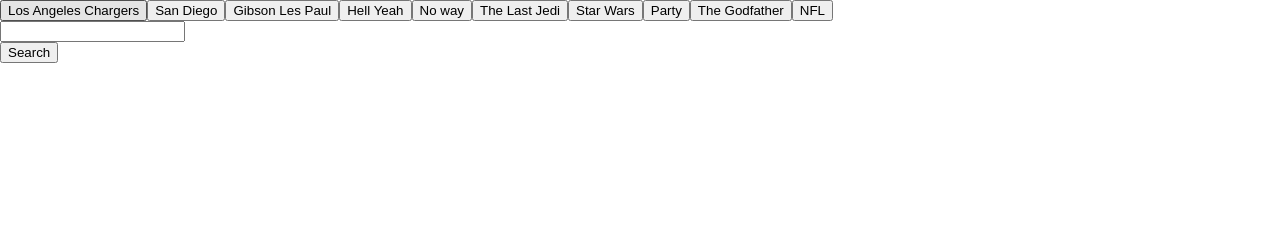
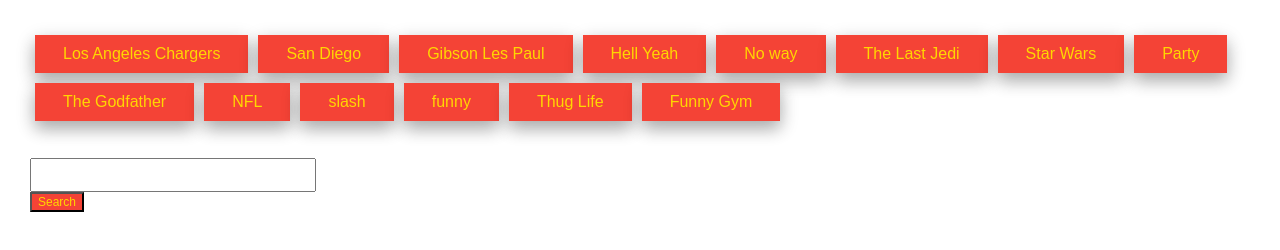
Before and after one commit to phild6596/giphy-api, a plain HTML site: page index.html in a window 1280 px wide. Drawn offline with nearby package versions, Linux system fonts and the light colour scheme.

Commit message:
<Final JS, CSS Style and HTML Finished styling the giphy site, checked over the JS and inclued 12 gifs in for loop for aesthetics.

```diff
--- a/assets/css/style.css
+++ b/assets/css/style.css
@@ -0,0 +1,54 @@
+body {
+    padding: 30px;
+}
+
+button {
+    border: none;
+    padding: 10px 28px;
+    text-align: center;
+    text-decoration: none;
+    font-size: 16px;
+    box-shadow: 0 8px 16px 0 rgba(0,0,0,0.2), 0 6px 20px 0 rgba(0,0,0,0.19);
+    background-color: #f44336;
+    color: gold;
+}
+
+.searchGif {
+    margin: 5px;
+}
+
+.gif-form {
+    position: relative;
+    top: 32px;
+}
+
+#gifSearch {
+    background-color: #f44336;
+    color: gold;
+    text-align: center;
+    font-size: 12px;
+}
+
+#userInput {
+    width: 250px;
+    padding: 6px 16px;
+    font-size: 16px;
+}
+
+.gif-results {
+    margin: auto;
+    position: relative;
+    top: 80px;
+    width: 70%;
+}
+
+img {
+    width: 200px;
+    height: 250px;
+}
+
+.gifRow {
+    float: left;
+    margin: 20px;
+    cursor: pointer;
+}
--- a/assets/javascript/giphy.js
+++ b/assets/javascript/giphy.js
@@ -9,26 +9,30 @@
     "Star Wars",
     "Party",
     "The Godfather",
-    "NFL"];
-
+    "NFL",
+    "slash",
+    "funny",
+    "Thug Life",
+    "Funny Gym"];
+//Renders buttons on start from array and when new button is made
 function gifButtons() {
     for (var i = 0; i < giphy.length; i++) {
         var buttons = $("<button class='searchGif' id='"+giphy[i]+"'>" + giphy[i] + "</button>")
         buttons.appendTo("#gif-buttons");
-        //console.log(buttons);
-    } console.log(giphy);
+    }
 }gifButtons();
 
+//searches Giphy API for new buttons made
 function searchGiphs(term) {
     term = term.split(" ").join("%20");
-    var gifsDiv =$(giphy).attr("data-name");
-    var searchURL = "https://api.giphy.com/v1/gifs/search?api_key=" + apiKey + "&q=" + term + "&limit=10&offset=0&rating=&lang=en";
-
+    var gifsDiv = $(giphy).attr("data-name");
+    var searchURL = "https://api.giphy.com/v1/gifs/search?api_key=" + apiKey + "&q=" + term + "&limit=12&offset=0&rating=pg-13&lang=en";
+//Ajax call
     $.ajax({
         url: searchURL,
         method: "GET"
     }).done(function (response) {
-        for (j = 0; j < 10; j++) {
+        for (j = 0; j < 12; j++) {
             var rating = response.data[j].rating;
             var urlThumb = response.data[j].images.original.url;
             var urlStill = response.data[j].images.original_still.url;
@@ -37,24 +41,32 @@
             var rated = "<p>Rating: " + rating.toUpperCase() + "</p>";
             gifHolder.append(rated, img);
             $(".gif-results").append(gifHolder);
-        }
+        }console.log(response);
     });
 };
 
-//Adding new Gif buttons
+//Function when SEARCH button is pressed
 $("#gifSearch").on("click", function () {
     event.preventDefault();
     var newGif = $("#userInput").val().trim();
     giphy.push(newGif);
     $("#gif-buttons").empty();
     gifButtons();
-    console.log(newGif);
 })
 
+//Algorithm for GIF button clicked to print to HTML
 $("#gif-buttons").on("click", ".searchGif", function () {
     $(".gif-results").empty();
     var searchWord = $(this).attr("id");
     searchGiphs(searchWord);
 });
 
+//Starting and stopping GIfs once printed to HTML
+$(".gif-results").on("click", ".gifImg", function () {
+    var start = $(this).attr("data-moving");
+    var pause = $(this).attr("src");
+    $(this).attr("src", start);
+    $(this).attr("data-moving", pause);
 })
+
+})
--- a/index.html
+++ b/index.html
@@ -10,6 +10,7 @@
     <title>Giphy API</title>
 </head>
 <body>
+    <container>
 <!--Gif buttons appear here-->
     <div id="gif-buttons"></div>
 
@@ -22,6 +23,7 @@
 
 <!--10 results from search are printed here-->
     <div class="gif-results"></div>
+    </container>
 
     <script src="assets/javascript/giphy.js"></script>
 </body>
```
